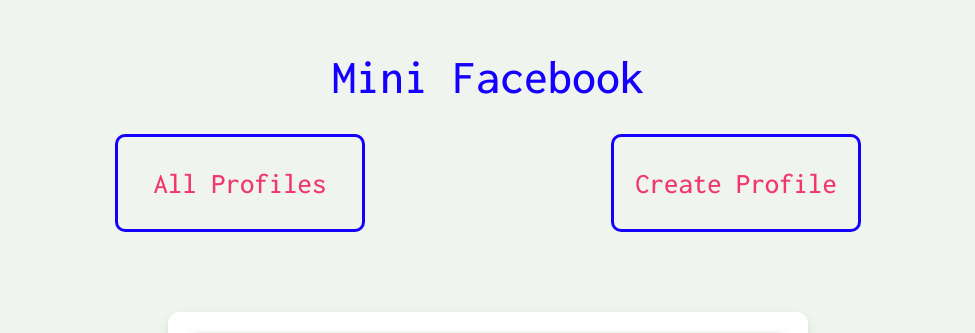
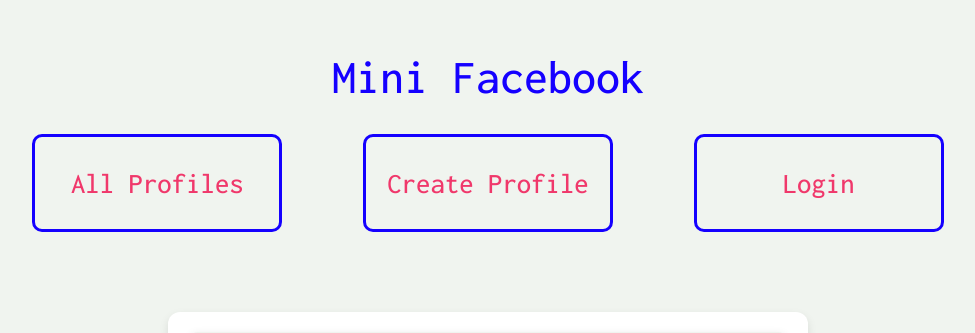
Before and after one commit to elitsamincheva/cs412, a Django app: page /mini_fb/profile/1 in a window 1280 px wide. Shown: the top 333 px of the page, without its empty margins (152-1127 px from the left). Run offline with Django 4.2, Linux system fonts and the light colour scheme; data comes from the database, SQL or seed files in the repository.

Commit message:
task 1 done

```diff
--- a/mini_fb/models.py
+++ b/mini_fb/models.py
@@ -15,6 +15,7 @@ from django.db import models
 from django.urls import reverse
 from django.core.exceptions import ValidationError
 from django.db.models import Q
+from django.contrib.auth.models import User
 
 class Profile(models.Model):
     """Model representing a user profile with basic personal information"""
@@ -23,6 +24,7 @@ class Profile(models.Model):
     city = models.CharField(max_length=100)         # city of residence
     email = models.EmailField(unique=True)          # unique email for each profile
     image_file = models.ImageField(blank=True)      # profile pic image upload
+    user = models.ForeignKey(User, on_delete=models.CASCADE)
 
     def __str__(self):
         """Returns a string representation of the profile (full name)"""
--- a/mini_fb/templates/mini_fb/base.html
+++ b/mini_fb/templates/mini_fb/base.html
@@ -41,6 +41,18 @@
                         <h2>Create Profile</h2>
                     </a>
                 </li>
+
+                <li>
+                    {% if request.user.is_authenticated %}
+                    <a href="{% url 'logout' %}">
+                        <h2>Logout</h2>
+                    </a>
+                    {% else %}
+                    <a href="{% url 'login' %}">
+                        <h2>Login</h2>
+                    </a>
+                    {% endif %}
+                </li>
             </ul>
         </div>
     </div>
--- a/mini_fb/templates/mini_fb/news_feed.html
+++ b/mini_fb/templates/mini_fb/news_feed.html
@@ -27,8 +27,7 @@
                     <img src="{{ message.profile.image_file.url }}"
                         alt="{{ message.profile.first_name }} {{ message.profile.last_name }}"
                         class="status-profile-pic">
-                    <span class="status-profile-name">{{ message.profile.first_name }} {{ message.profile.last_name
-                        }}</span>
+                    <span class="status-profile-name">{{ message.profile.first_name }} {{ message.profile.last_name}}</span>
                 </div>
 
                 <!-- display the message content -->
--- a/mini_fb/templates/mini_fb/profile.html
+++ b/mini_fb/templates/mini_fb/profile.html
@@ -32,7 +32,7 @@
             <p class="email"><strong>Email:</strong> <a href="mailto:{{ profile.email }}">{{ profile.email }}</a></p>
         </div>
     </div>
-
+    {% if user.is_authenticated and user == profile.user %}
     <!-- buttons to create a status update or update the profile -->
     <div class="create-status">
         <a href="{% url 'create_status' profile.pk %}" class="create-status-button">Create Status Update</a>
@@ -43,12 +43,15 @@
     <div class="create-status">
         <a href="{% url 'news_feed' pk=profile.pk %}" class="create-status-button">View News Feed</a>
     </div>
+    {% endif %}
 
     <!-- section to display the profile's friends -->
     <div class="friends-list">
         <h2>Friends</h2>
+        {% if user.is_authenticated and user == profile.user %}
         <!-- link to view friend suggestions -->
         <a href="{% url 'friend_suggestions' profile.id %}" class="create-status-button">View Friend Suggestions</a>
+        {% endif %}
 
         {% if profile.get_friends %}
         <div class="friend-cards">
@@ -94,11 +97,13 @@
                 {% endwith %}
                 <!-- display the timestamp of when the status message was posted -->
                 <small>Posted on: {{ status.timestamp }}</small>
+                {% if user.is_authenticated and user == profile.user %}
                 <!-- update and delete buttons -->
                 <div class="status-actions">
                     <a href="{% url 'update_status' status.pk %}" class="edit-button">Update</a>
                     <a href="{% url 'delete_status' status.pk %}" class="delete-button">Delete</a>
                 </div>
+                {% endif %}
             </li>
             {% endfor %}
         </ul>
--- a/mini_fb/urls.py
+++ b/mini_fb/urls.py
@@ -6,6 +6,7 @@ from django.urls import path
 from django.conf import settings
 from . import views
 from .views import *
+from django.contrib.auth import views as auth_views
 
 urlpatterns = [
     # Root URL: Displays a list of all profiles
@@ -28,5 +29,7 @@ urlpatterns = [
     path('profile/<int:pk>/friend_suggestions/', ShowFriendSuggestionsView.as_view(), name='friend_suggestions'),
     # View the news feed of a profile and its friends
     path('profile/<int:pk>/news_feed/', ShowNewsFeedView.as_view(), name='news_feed'),
-
+    # auth related urls
+    path('login/', auth_views.LoginView.as_view(template_name='mini_fb/login.html'), name='login'),
+    path('logout/', auth_views.LogoutView.as_view(next_page='show_all_profiles'), name='logout'),
 ]
--- a/mini_fb/views.py
+++ b/mini_fb/views.py
@@ -10,17 +10,29 @@
 # - ShowFriendSuggestionsView: Displays friend suggestions for a profile
 # - ShowNewsFeedView: Displays a news feed for a profile (including status messages of the profile and its friends)
 
+from typing import Any
+from django.http.request import HttpRequest as HttpRequest
+from django.http.response import HttpResponse as HttpResponse
 from django.urls import reverse
 from django.shortcuts import render, get_object_or_404, redirect
 from django.views.generic import ListView, DetailView, CreateView, UpdateView, DeleteView, View
 from .models import Profile, StatusMessage, Image, StatusImage
 from .forms import CreateProfileForm, CreateStatusMessageForm, UpdateProfileForm
+from django.contrib.auth.mixins import LoginRequiredMixin
 
 class ShowAllProfilesView(ListView):
     '''define a view class to show all the fb profiles'''
     model = Profile
     template_name = "mini_fb/show_all_profiles.html"
     context_object_name = "profiles"
+
+    def dispatch(self, request: HttpRequest, *args: Any, **kwargs: Any) -> HttpResponse:
+        if request.user.is_authenticated:
+            print(f'ShowAllProfilesView.dispatch(): request.user={request.user}')
+        else:
+            print(f'ShowAllProfilesView.dispatch(): not logged in.')
+
+        return super().dispatch(request, *args, **kwargs)
 
 class ProfileView(DetailView):
     '''display a single profile'''
@@ -34,11 +46,14 @@ class CreateProfileView(CreateView):
     form_class = CreateProfileForm
     template_name = "mini_fb/create_profile_form.html"
 
-class CreateStatusMessageView(CreateView):
+class CreateStatusMessageView(LoginRequiredMixin, CreateView):
     '''create a new status message and save it to the database'''
 
     form_class = CreateStatusMessageForm
     template_name = "mini_fb/create_status_form.html"
+
+    def get_login_url(self) -> str:
+        return reverse('login')
 
     def get_context_data(self):
         '''Return the dictionary of context variables for use in the template'''
@@ -49,7 +64,6 @@ class CreateStatusMessageView(CreateView):
         # add this profile into the context dictionary:
         context['profile'] = profile
         return context
-
 
     def form_valid(self, form):
         """Handle the form submission, save the new status message, and associate uploaded images."""
@@ -87,39 +101,51 @@ class CreateStatusMessageView(CreateView):
         return reverse('profile', kwargs={'pk': pk})
 
 
-class UpdateProfileView(UpdateView):
+class UpdateProfileView(LoginRequiredMixin, UpdateView):
     """view for updating an existing profile"""
     model = Profile
     form_class = UpdateProfileForm
     template_name = "mini_fb/update_profile_form.html"
 
+    def get_login_url(self) -> str:
+        return reverse('login')
+
     def get_success_url(self):
         """redirect to the updated profile's detail page after a successful update"""
         return reverse('profile', kwargs={'pk': self.object.pk})
 
-class UpdateStatusMessageView(UpdateView):
+class UpdateStatusMessageView(LoginRequiredMixin, UpdateView):
     '''view for updating the text of the status message'''
     model = StatusMessage
     fields = ['message']
     template_name = "mini_fb/update_status_form.html"
     context_object_name = "status"
 
+    def get_login_url(self) -> str:
+        return reverse('login')
+
     def get_success_url(self):
         '''Redirects to the user's profile page after a successful update'''
         return reverse('profile', kwargs={'pk': self.object.profile.pk})
 
-class DeleteStatusMessageView(DeleteView):
+class DeleteStatusMessageView(LoginRequiredMixin, DeleteView):
     '''view for deleting a status message'''
     model = StatusMessage
     template_name = "mini_fb/delete_status_form.html"
     context_object_name = "status"
 
+    def get_login_url(self) -> str:
+        return reverse('login')
+
     def get_success_url(self):
         '''Redirects to the user's profile page after successful deletion'''
         return reverse('profile', kwargs={'pk': self.object.profile.pk})
 
-class AddFriendView(View):
+class AddFriendView(LoginRequiredMixin, View):
     """this view handles the logic for adding a friend to a profile"""
+
+    def get_login_url(self) -> str:
+        return reverse('login')
 
     def dispatch(self, request, *args, **kwargs):
         """Retrieve profiles and add a friend then redirect to the profile page"""
@@ -134,7 +160,7 @@ class AddFriendView(View):
         return redirect('profile', pk=profile.pk)
 
 
-class ShowFriendSuggestionsView(DetailView):
+class ShowFriendSuggestionsView(LoginRequiredMixin, DetailView):
     """
     Displays the friend suggestions for a given profile
 
@@ -145,6 +171,9 @@ class ShowFriendSuggestionsView(DetailView):
     model = Profile
     template_name = 'mini_fb/friend_suggestions.html'
     context_object_name = 'profile'
+
+    def get_login_url(self) -> str:
+        return reverse('login')
 
     def get_context_data(self, **kwargs):
         """
@@ -162,7 +191,7 @@ class ShowFriendSuggestionsView(DetailView):
 
         return context
 
-class ShowNewsFeedView(DetailView):
+class ShowNewsFeedView(LoginRequiredMixin, DetailView):
     """
     Displays the news feed for a given profile
 
@@ -172,6 +201,9 @@ class ShowNewsFeedView(DetailView):
     model = Profile
     template_name = 'mini_fb/news_feed.html'
     context_object_name = 'profile'
+
+    def get_login_url(self) -> str:
+        return reverse('login')
 
     def get_context_data(self, **kwargs):
         """
```
Also changed, not shown: mini_fb/templates/mini_fb/login.html (added, +17 -0 lines), mini_fb/migrations/0006_profile_user.py (added).
